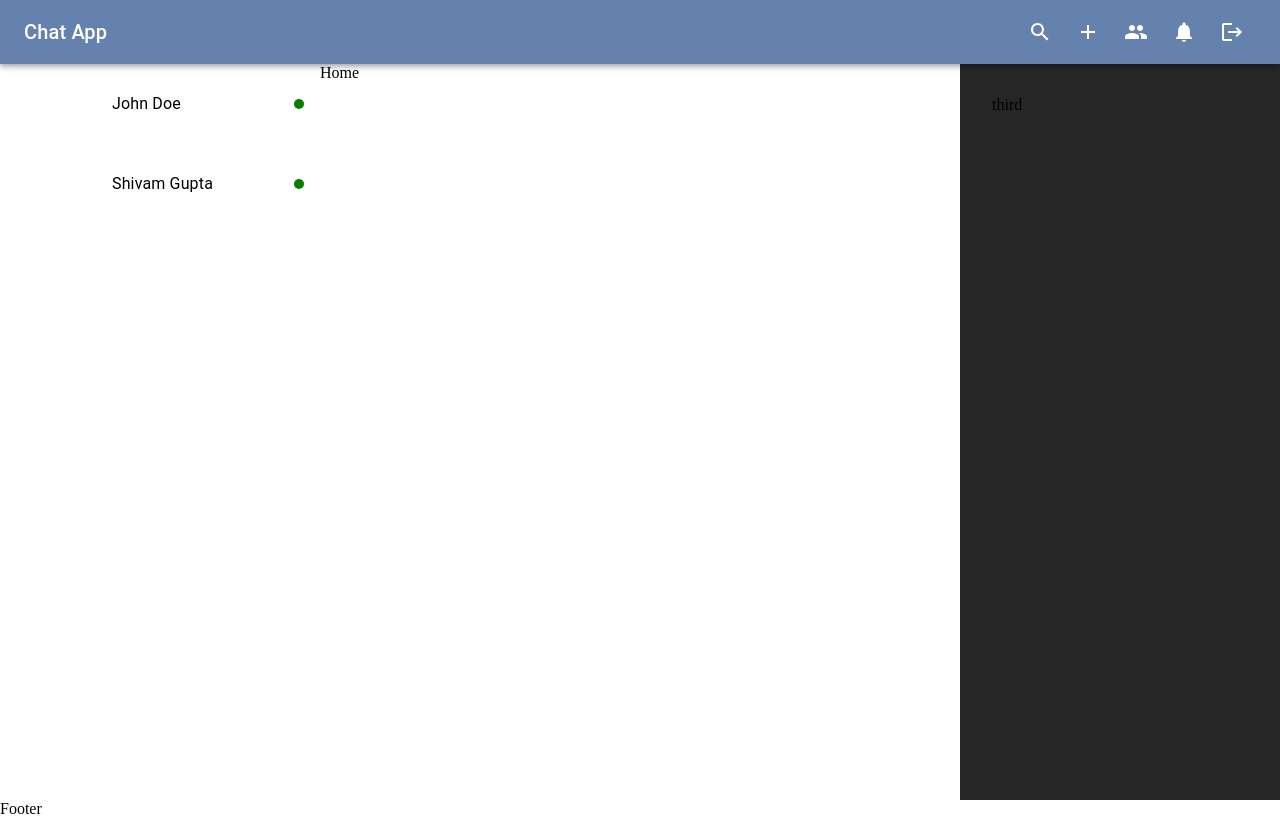
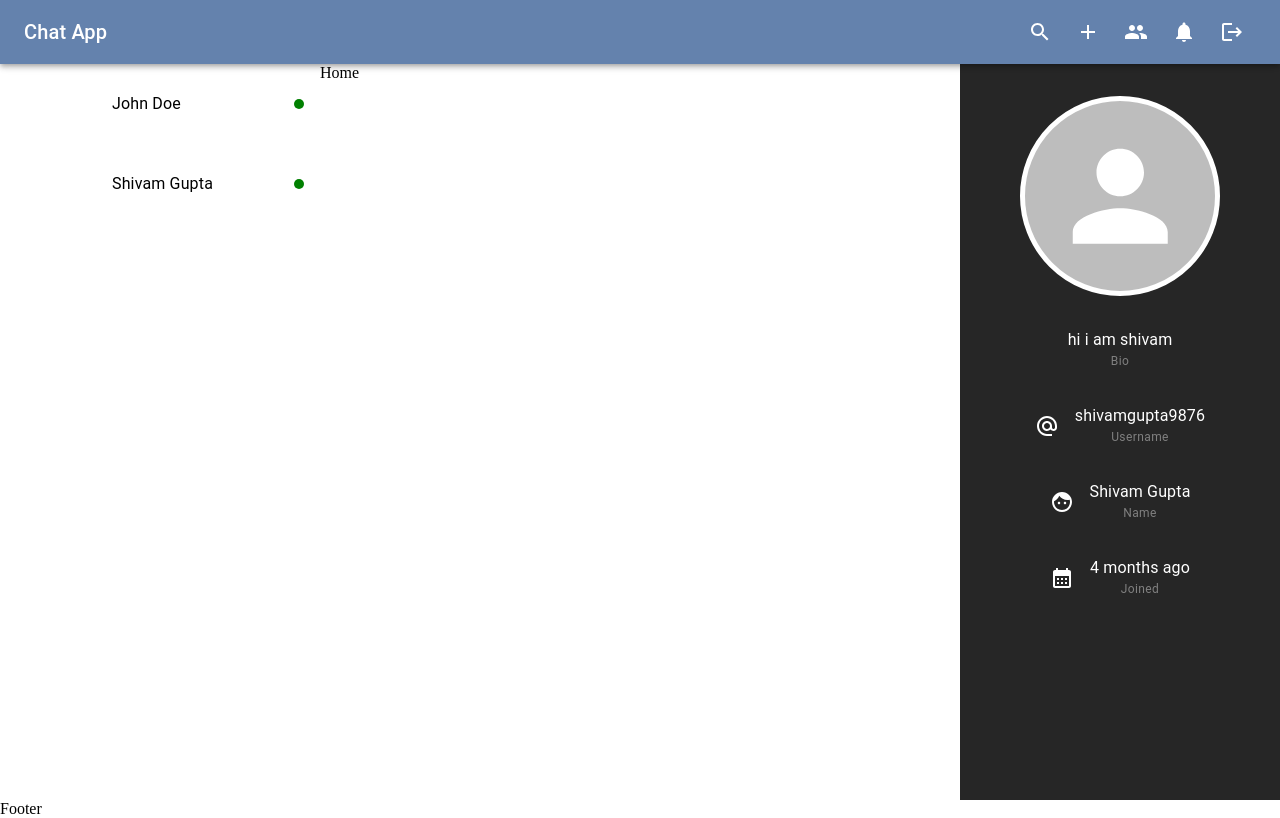
Before and after one commit to shivamgupta002/Chat-App-Shivam, a React (Vite) app in the folder client/: page / in a window 1280 px wide. Built offline with nearby package versions, Linux system fonts and the light colour scheme.

Commit message:
Profile Card done

```diff
--- a/client/src/components/layout/AppLayout.jsx
+++ b/client/src/components/layout/AppLayout.jsx
@@ -4,6 +4,7 @@
 import ChatList from "../specific/ChatList";
 import { SampleChats } from "../../constants/SampleData";
 import { useParams } from "react-router-dom";
+import Profile from "../specific/Profile";
 
 const AppLayout = () => (WrappedComponent) => {
   const handleDeleteChat = (e, _id, groupChat) => {
@@ -44,7 +45,7 @@
               height: "100%",
             }}
           >
-            third
+            <Profile/>
           </Grid>
         </Grid>
         <div>Footer</div>
--- /dev/null
+++ b/client/src/components/specific/Profile.jsx
@@ -0,0 +1,45 @@
+import { Avatar, Stack, Typography } from "@mui/material";
+import {Face as FaceIcon,AlternateEmail as UserNameIcon,CalendarMonth as CalendarMonthIcon } from "@mui/icons-material"
+import React from "react";
+import moment from "moment";
+
+const Profile = () => {
+  return (
+    <>
+      <Stack spacing={"2rem"} direction={"column"} alignItems={"center"}>
+        <Avatar
+          sx={{
+            width: 200,
+            height: 200,
+            border: "5px solid white",
+            marginBottom: "1rem",
+            objectFit: "contain",
+          }}
+        />
+
+        <ProfileCard heading={"Bio"} text={"hi i am shivam"}  />
+        <ProfileCard heading={"Username"} text={"shivamgupta9876"} Icon={<UserNameIcon/>}/>
+        <ProfileCard heading={"Name"} text={"Shivam Gupta"} Icon={<FaceIcon/>} />
+        <ProfileCard heading={"Joined"} text={moment('2024-04-05T18:30:00.000Z').fromNow()} Icon={<CalendarMonthIcon/>} />
+      </Stack>
+    </>
+  );
+};
+
+const ProfileCard = ({ text, Icon, heading }) => (
+  <Stack
+    direction={"row"}
+    alignItems={"center"}
+    spacing={"1rem"}
+    color={"white"}
+    textAlign={"center"}
+  >
+    {Icon && Icon}
+    <Stack>
+      <Typography variant="body1">{text}</Typography>
+      <Typography color={"gray"} variant="caption">{heading}</Typography>
+    </Stack>
+  </Stack>
+);
+
+export default Profile;
```
